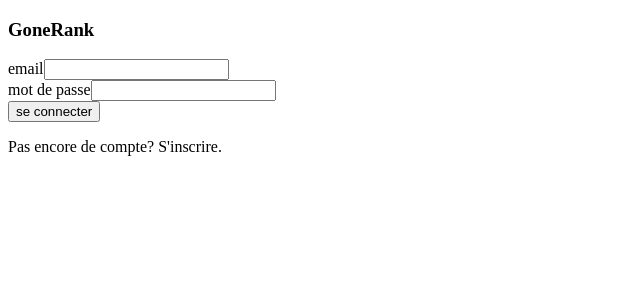
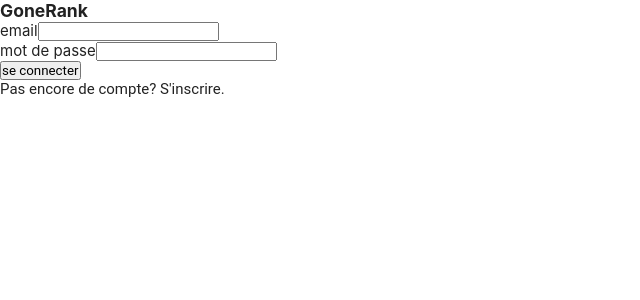
Before and after one commit to kevscript/GoneRank2020, a React (Create React App) app in the folder client/: page /authentication in a window 1280 px wide. Shown: the top 300 px of the page, without its empty margins (0-640 px from the left). Built offline with nearby package versions, Linux system fonts and the light colour scheme.

Commit message:
updated GlobalStyle

```diff
--- a/client/src/App.js
+++ b/client/src/App.js
@@ -1,6 +1,7 @@
 import React, { useState, useEffect } from 'react'
 import { BrowserRouter, Route, Switch, Redirect, Link } from 'react-router-dom'
 import PrivateRoute from './routes/PrivateRoute'
+import GlobalStyle from './styles/global'
 import HomePage from './pages/HomePage'
 import MatchsPage from './pages/MatchsPage'
 import MatchPage from './pages/MatchPage'
@@ -25,6 +26,7 @@ const App = () => {
 
   return (
     <div>
+      <GlobalStyle />
       <BrowserRouter>
         <Switch>
           <PrivateRoute exact path="/" user={user} component={HomePage} />
--- a/client/src/styles/global.js
+++ b/client/src/styles/global.js
@@ -11,14 +11,25 @@ const GlobalStyle = createGlobalStyle`
     color: #222;
   }
   body {
-    font-family: -apple-system, BlinkMacSystemFont, "Segoe UI", "Open Sans", "Oxygen",
+    font-family: "Roboto", -apple-system, BlinkMacSystemFont, "Segoe UI", "Open Sans", "Oxygen",
       "Ubuntu", "Cantarell", "Fira Sans", "Droid Sans", "Helvetica Neue",
       sans-serif;
     -webkit-font-smoothing: antialiased;
     -moz-osx-font-smoothing: grayscale;
   }
-  span, p, h1, h2, h3 {
-    font-family: sans-serif;
+  h1, h2, h3, label {
+    font-family: "Playfair Display", -apple-system, BlinkMacSystemFont, "Segoe UI", "Open Sans", "Oxygen",
+      "Ubuntu", "Cantarell", "Fira Sans", "Droid Sans", "Helvetica Neue",
+      sans-serif;
+    -webkit-font-smoothing: antialiased;
+    -moz-osx-font-smoothing: grayscale;
+  }
+  span, p, button {
+    font-family: "Roboto", -apple-system, BlinkMacSystemFont, "Segoe UI", "Open Sans", "Oxygen",
+      "Ubuntu", "Cantarell", "Fira Sans", "Droid Sans", "Helvetica Neue",
+      sans-serif;
+    -webkit-font-smoothing: antialiased;
+    -moz-osx-font-smoothing: grayscale;
   }
 
   code {
```
